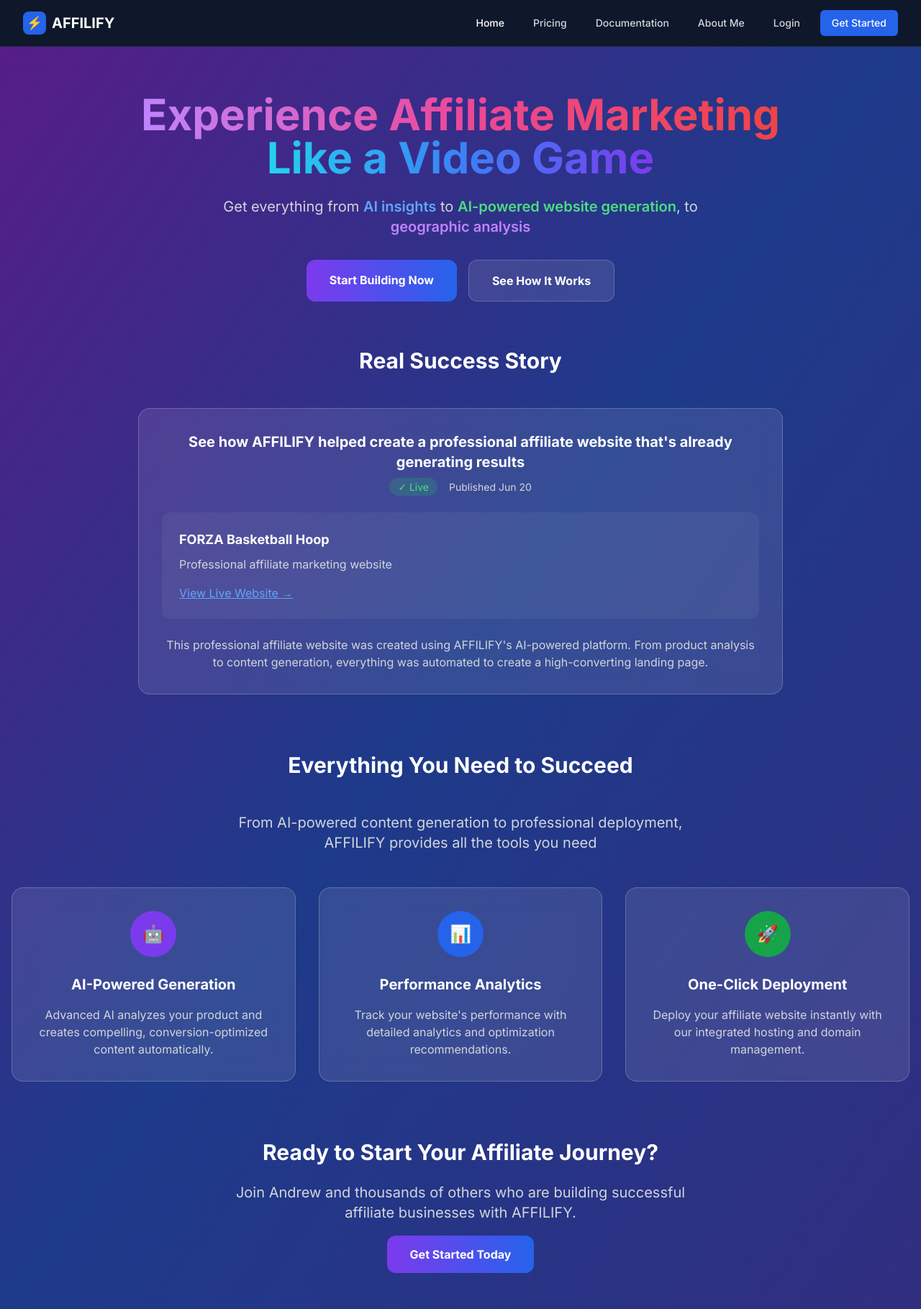
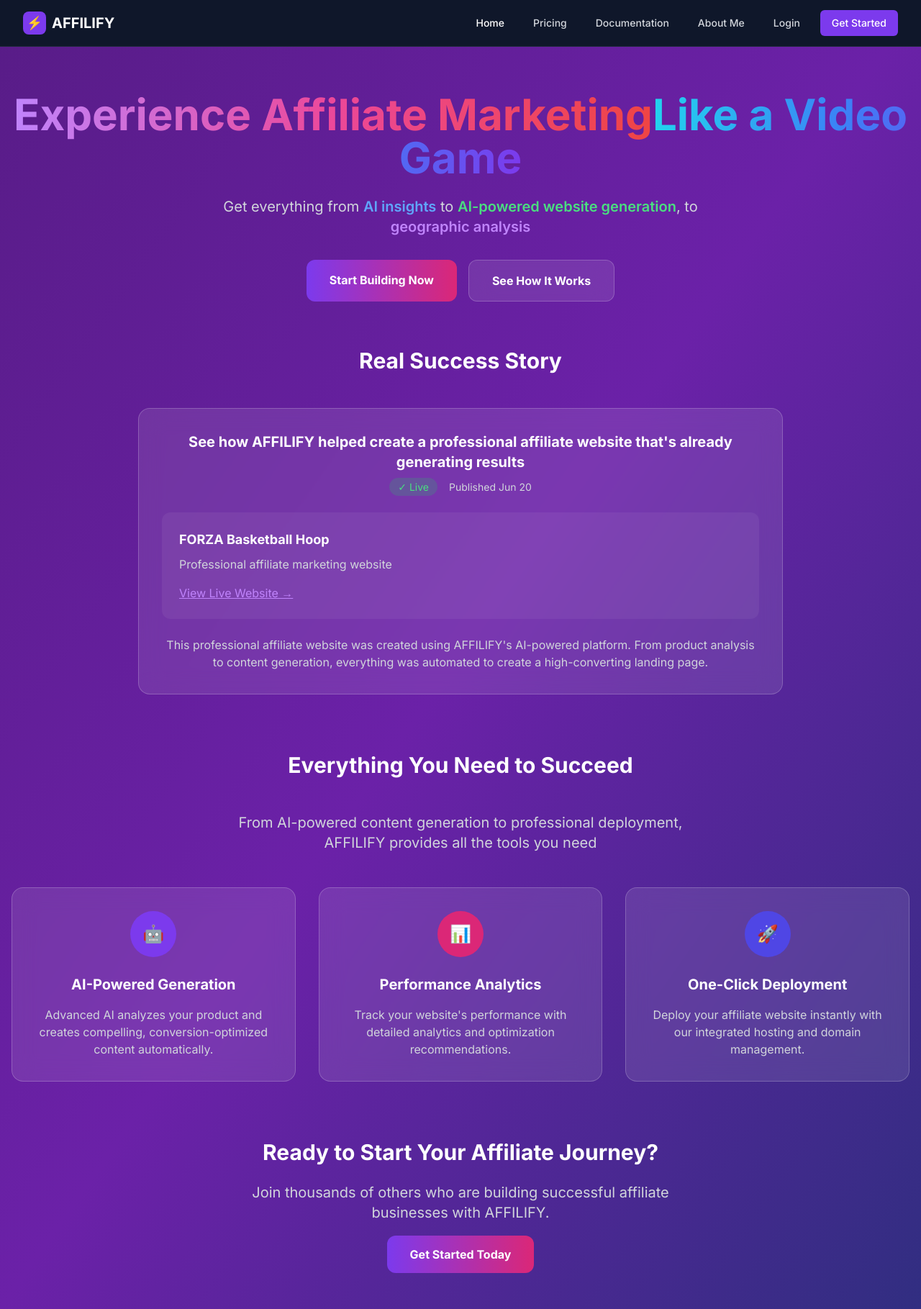
Before and after one commit to JVL-afk/M.A, a Next.js app: page / in a window 1280 px wide. Shown: the whole page at 72% size. Built offline with nearby package versions, Linux system fonts and the light colour scheme.

Commit message:
Update page.tsx

```diff
--- a/src/app/page.tsx
+++ b/src/app/page.tsx
@@ -1,19 +1,16 @@
 import Link from 'next/link'
-
-// RESTORED AFFILIFY HOMEPAGE - Original Design with New Navbar & Text
-// This restores the beautiful original homepage design while keeping the improved navbar and new text
 
 export default function HomePage() {
   return (
-    <div className="min-h-screen bg-gradient-to-br from-purple-900 via-blue-900 to-indigo-900">
-      {/* Navbar - Updated with new design and About Me link */}
+    <div className="min-h-screen bg-gradient-to-br from-purple-900 via-purple-800 to-indigo-900">
+      {/* Navbar - Updated with About Me link */}
       <nav className="bg-slate-900 border-b border-slate-800">
         <div className="max-w-7xl mx-auto px-4 sm:px-6 lg:px-8">
           <div className="flex justify-between items-center h-16">
             {/* Logo */}
             <div className="flex items-center">
               <Link href="/" className="flex items-center space-x-2">
-                <div className="w-8 h-8 bg-blue-600 rounded-lg flex items-center justify-center">
+                <div className="w-8 h-8 bg-purple-600 rounded-lg flex items-center justify-center">
                   <span className="text-white font-bold text-lg">⚡</span>
                 </div>
                 <span className="text-white text-xl font-bold">AFFILIFY</span>
@@ -38,7 +35,7 @@ export default function HomePage() {
                 <Link href="/login" className="text-gray-300 hover:text-white px-3 py-2 rounded-md text-sm font-medium">
                   Login
                 </Link>
-                <Link href="/signup" className="bg-blue-600 hover:bg-blue-700 text-white px-4 py-2 rounded-md text-sm font-medium">
+                <Link href="/signup" className="bg-purple-600 hover:bg-purple-700 text-white px-4 py-2 rounded-md text-sm font-medium">
                   Get Started
                 </Link>
               </div>
@@ -56,21 +53,22 @@ export default function HomePage() {
         </div>
       </nav>
 
-      {/* Hero Section - Original Design with New Text */}
+      {/* Hero Section */}
       <div className="container mx-auto px-4 py-16">
         <div className="text-center mb-16">
-          {/* Main Headline - Gaming-inspired but not overwhelming */}
+          {/* Gaming-inspired headline */}
           <h1 className="text-5xl md:text-6xl font-bold mb-6">
             <span className="bg-gradient-to-r from-purple-400 via-pink-500 to-red-500 bg-clip-text text-transparent">
               Experience Affiliate Marketing
             </span>
-            <br />
+
+
             <span className="bg-gradient-to-r from-cyan-400 via-blue-500 to-purple-600 bg-clip-text text-transparent">
               Like a Video Game
             </span>
           </h1>
 
-          {/* Secondary Text - Professional with highlighted keywords */}
+          {/* Professional secondary text */}
           <p className="text-xl text-gray-300 max-w-3xl mx-auto mb-8">
             Get everything from{' '}
             <span className="text-blue-400 font-semibold">AI insights</span> to{' '}
@@ -78,9 +76,9 @@ export default function HomePage() {
             <span className="text-purple-400 font-semibold">geographic analysis</span>
           </p>
 
-          {/* CTA Buttons - Original Style */}
+          {/* CTA Buttons */}
           <div className="flex flex-col sm:flex-row gap-4 justify-center">
-            <Link href="/signup" className="bg-gradient-to-r from-purple-600 to-blue-600 hover:from-purple-700 hover:to-blue-700 text-white font-bold py-4 px-8 rounded-xl transition-all duration-200 transform hover:scale-105">
+            <Link href="/signup" className="bg-gradient-to-r from-purple-600 to-pink-600 hover:from-purple-700 hover:to-pink-700 text-white font-bold py-4 px-8 rounded-xl transition-all duration-200 transform hover:scale-105">
               Start Building Now
             </Link>
             <Link href="/pricing" className="bg-white/10 backdrop-blur-lg hover:bg-white/20 text-white font-bold py-4 px-8 rounded-xl border border-white/20 transition-all duration-200">
@@ -89,7 +87,7 @@ export default function HomePage() {
           </div>
         </div>
 
-        {/* Real Success Story Section - Original Design */}
+        {/* Real Success Story Section */}
         <div className="mb-20">
           <h2 className="text-3xl font-bold text-white text-center mb-12">Real Success Story</h2>
           <div className="max-w-4xl mx-auto">
@@ -107,7 +105,7 @@ export default function HomePage() {
               <div className="bg-white/5 rounded-xl p-6 mb-6">
                 <h4 className="text-lg font-bold text-white mb-2">FORZA Basketball Hoop</h4>
                 <p className="text-gray-300 mb-4">Professional affiliate marketing website</p>
-                <Link href="https://general-1750440900583-bdls9w.affilify.eu/" className="text-blue-400 hover:text-blue-300 underline">
+                <Link href="https://general-1750440900583-bdls9w.affilify.eu/" className="text-purple-400 hover:text-purple-300 underline">
                   View Live Website →
                 </Link>
               </div>
@@ -120,7 +118,7 @@ export default function HomePage() {
           </div>
         </div>
 
-        {/* Features Section - Original Design */}
+        {/* Features Section */}
         <div className="mb-20">
           <h2 className="text-3xl font-bold text-white text-center mb-12">Everything You Need to Succeed</h2>
           <p className="text-xl text-gray-300 text-center mb-12 max-w-2xl mx-auto">
@@ -141,7 +139,7 @@ export default function HomePage() {
 
             {/* Performance Analytics */}
             <div className="bg-white/10 backdrop-blur-lg rounded-2xl p-8 border border-white/20 text-center">
-              <div className="w-16 h-16 bg-blue-600 rounded-full flex items-center justify-center mx-auto mb-6">
+              <div className="w-16 h-16 bg-pink-600 rounded-full flex items-center justify-center mx-auto mb-6">
                 <span className="text-2xl">📊</span>
               </div>
               <h3 className="text-xl font-bold text-white mb-4">Performance Analytics</h3>
@@ -152,7 +150,7 @@ export default function HomePage() {
 
             {/* One-Click Deployment */}
             <div className="bg-white/10 backdrop-blur-lg rounded-2xl p-8 border border-white/20 text-center">
-              <div className="w-16 h-16 bg-green-600 rounded-full flex items-center justify-center mx-auto mb-6">
+              <div className="w-16 h-16 bg-indigo-600 rounded-full flex items-center justify-center mx-auto mb-6">
                 <span className="text-2xl">🚀</span>
               </div>
               <h3 className="text-xl font-bold text-white mb-4">One-Click Deployment</h3>
@@ -163,17 +161,17 @@ export default function HomePage() {
           </div>
         </div>
 
-        {/* Final CTA Section - Original Design */}
+        {/* Final CTA Section */}
         <div className="text-center">
           <h2 className="text-3xl font-bold text-white mb-6">Ready to Start Your Affiliate Journey?</h2>
           <p className="text-xl text-gray-300 mb-8 max-w-2xl mx-auto">
-            Join Andrew and thousands of others who are building successful affiliate businesses with AFFILIFY.
+            Join thousands of others who are building successful affiliate businesses with AFFILIFY.
           </p>
-          <Link href="/signup" className="bg-gradient-to-r from-purple-600 to-blue-600 hover:from-purple-700 hover:to-blue-700 text-white font-bold py-4 px-8 rounded-xl transition-all duration-200 transform hover:scale-105">
+          <Link href="/signup" className="bg-gradient-to-r from-purple-600 to-pink-600 hover:from-purple-700 hover:to-pink-700 text-white font-bold py-4 px-8 rounded-xl transition-all duration-200 transform hover:scale-105">
             Get Started Today
           </Link>
         </div>
       </div>
     </div>
-  )
+   )
 }
```
